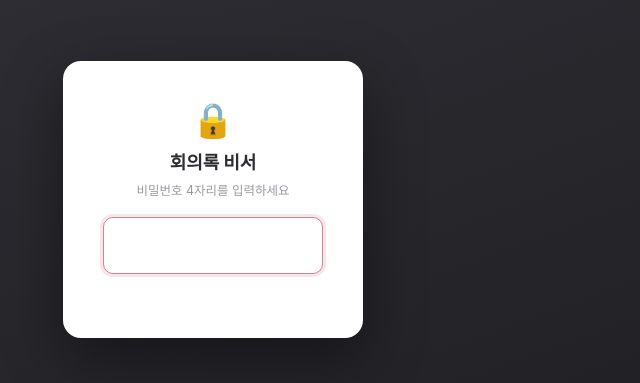
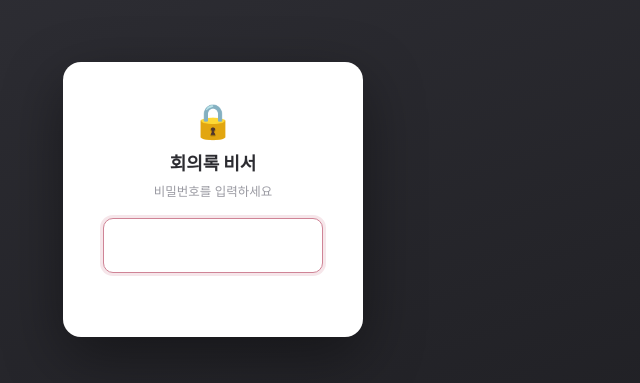
Before and after one commit to hwparkofficial-design/meeting-notes, a plain HTML site: page index.html in a window 1280 px wide. Shown: the part 201-584 px from the top of the page, 427-1067 px from the left. Drawn offline with Linux system fonts and the light colour scheme.

Commit message:
Add files via upload

```diff
--- a/index.html
+++ b/index.html
@@ -155,7 +155,7 @@
   .lock-ico{font-size:34px;margin-bottom:8px}
   .lock-title{font-size:18px;font-weight:800;color:var(--deep)}
   .lock-sub{font-size:12.5px;color:var(--muted);margin:6px 0 18px}
-  .pin{text-align:center;font-size:26px;letter-spacing:14px;padding:12px;font-weight:700}
+  .pin{text-align:center;font-size:24px;letter-spacing:8px;padding:12px;font-weight:700}
   .lock-msg{font-size:12px;color:var(--danger);height:16px;margin-top:10px}
   /* 휴지통 */
   .trash-note{background:#fff7ed;border:1px solid #fed7aa;color:#c2410c;border-radius:10px;padding:11px 13px;font-size:12.5px;margin-bottom:14px}
@@ -183,8 +183,8 @@
   <div class="lock-box">
     <div class="lock-ico">🔒</div>
     <div class="lock-title">회의록 비서</div>
-    <div class="lock-sub">비밀번호 4자리를 입력하세요</div>
-    <input id="pinInput" class="pin" type="password" inputmode="numeric" maxlength="4" autofocus />
+    <div class="lock-sub">비밀번호를 입력하세요</div>
+    <input id="pinInput" class="pin" type="password" maxlength="6" autofocus />
     <div id="pinMsg" class="lock-msg"></div>
   </div>
 </div>
@@ -360,7 +360,7 @@ const LS={settings:'mm_settings',archive:'mm_archive',folders:'mm_folders'};
 const DEFAULT_TOPIC='2026 하반기 신입 공채 계획 회의';
 const DEFAULT_NOTION='https://app.notion.com/p/Team-Meeting-f3c3a105bd5d45a084c79c2b16b6febe';
 const SR=window.SpeechRecognition||window.webkitSpeechRecognition;
-const PIN='0105';
+const PIN='sm2026';
 const FOLDER_COLORS=['#cf8496','#b76e86','#9a7fa6','#8a8a93','#5b5b63','#a98b8b','#c9a15a','#7d9b86'];
 const FOLDER_ICONS=['📁','⭐','📌','🎯','💼','📊','🧩','🔖'];
 let S={mode:'offline',recog:null,recognizing:false,paused:false,transcript:'',plain:'',segments:[],
@@ -390,7 +390,7 @@ function bindLock(){
   const inp=$('pinInput');
   const check=()=>{
     if(inp.value===PIN){$('lockScreen').classList.add('hidden');}
-    else if(inp.value.length>=4){$('pinMsg').textContent='비밀번호가 틀렸어요';inp.value='';}
+    else if(inp.value.length>=6){$('pinMsg').textContent='비밀번호가 틀렸어요';inp.value='';}
     else $('pinMsg').textContent='';
   };
   inp.addEventListener('input',check);
```
